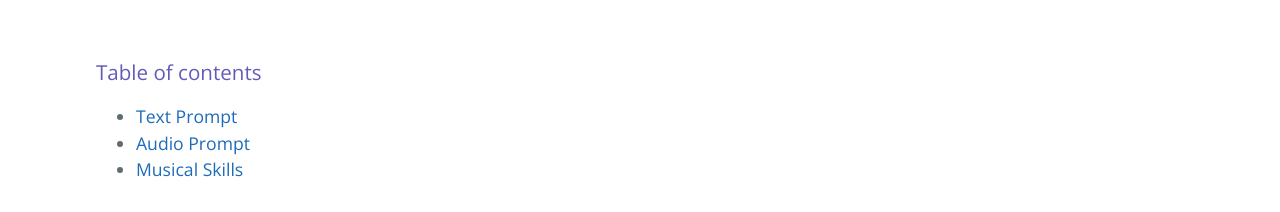
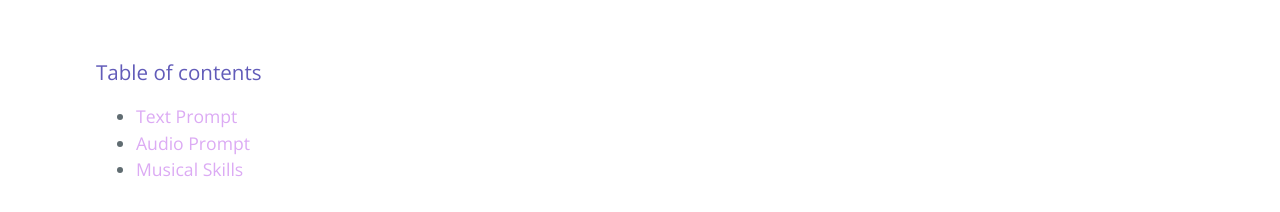
Before and after one commit to LongWaytoG0/DiffRhythmPlus, a plain HTML site: page index.html in a window 1280 px wide. Shown: the part 1236-1448 px from the top of the page. Drawn offline with nearby package versions, Linux system fonts and the light colour scheme.

Commit message:
update demo page

```diff
--- a/style.css
+++ b/style.css
@@ -512,7 +512,7 @@ body {
 }
 
 a {
-    color: #1e6bb8;
+    color: #dcabf4;
     text-decoration: none
 }
 
```
Also changed, not shown: index.html (+0 -7 lines).
